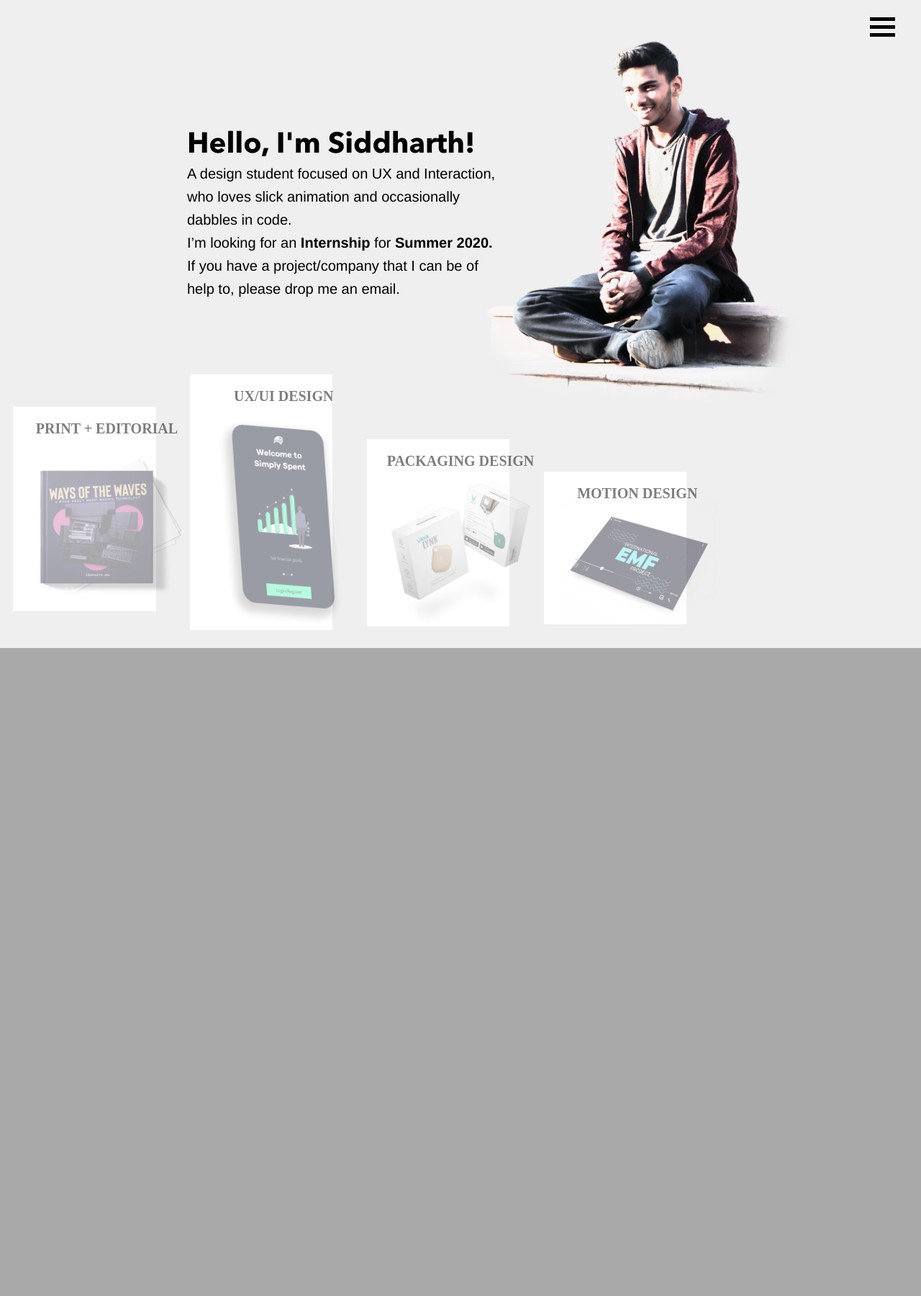
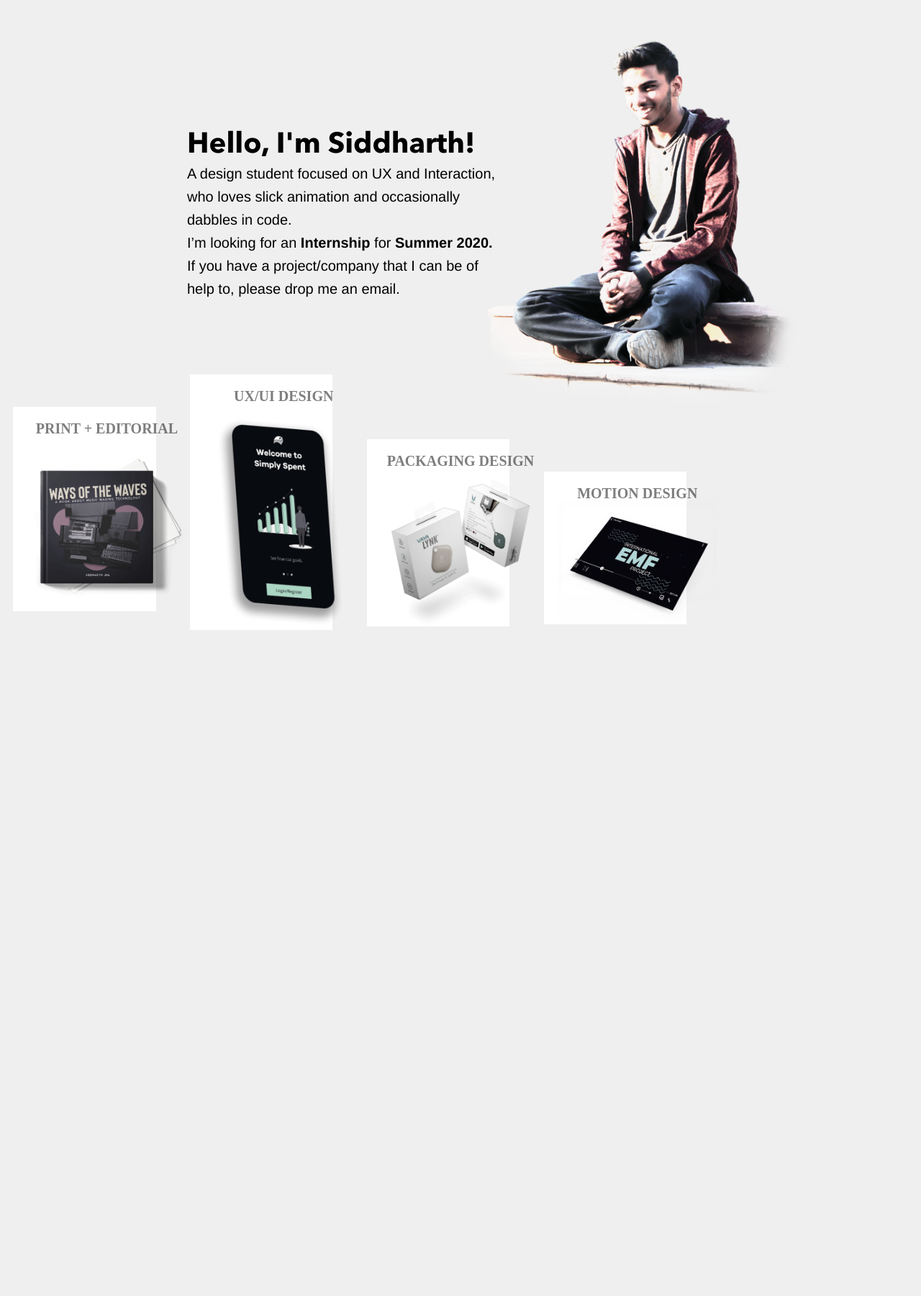
Before and after one commit to clearlysid/clearlysid.github.io, a Jekyll site: the page built from index.html, in a window 1280 px wide. Shown: the whole page at 72% size. Built offline with Jekyll 4.4.1, drawn with Linux system fonts in a browser that asks for light colours; some web fonts are replaced; after the commit the page ends 900 px from its top, so only the background shows below that.

Commit message:
animation implemented, nav removed

```diff
--- a/_includes/nav.html
+++ b/_includes/nav.html
@@ -1,4 +1,4 @@
-<nav>
+<!-- <nav>
     <div class="primary-nav-container" id="t">
 
 
@@ -13,4 +13,4 @@
     </div>
 
 
-</nav>
+</nav> -->
--- a/_layouts/default.html
+++ b/_layouts/default.html
@@ -6,7 +6,7 @@
         <center>
             <h2>Hello,</h2>
             <p>I'm still optimizing this site for mobile.</p>
-            <p>Why not view this on a desktop meanwhile?</p>
+            <p>Meanwhile, why not view this on a desktop?</p>
         </center>
     </div>
 
@@ -17,9 +17,12 @@
     {{ content }}
     </main>
 
+    <div id="overlay"></div>
+
 
     <script src="{{ site.baseurl }}/js/anime.min.js"></script>
     <script src="{{ site.baseurl }}/js/swup.min.js"></script>
+    <script src="{{ site.baseurl }}/js/SwupJsPlugin.min.js"></script>
     <script src="{{ site.baseurl }}/js/app.js"></script>
 </body>
 </html>
--- a/_layouts/project.html
+++ b/_layouts/project.html
@@ -9,9 +9,7 @@
     </div>
 </header>
 
-<div class="home-revealer transition-revealer-hide"></div>
-
-<a href="{{ site.baseurl }}/index.html" class="back-button"><img src="https://img.icons8.com/metro/52/000000/back.png"></a>
+<a href="{{ site.baseurl }}/index.html" class="back-button" data-swup-transition="home-page"><img src="https://img.icons8.com/metro/52/000000/back.png"></a>
 
 <article class="case-study">
     {{ content }}
--- a/index.html
+++ b/index.html
@@ -2,7 +2,7 @@
 title: Siddharth's Portfolio
 layout: default
 ---
-
+<div class="home-screen">
 <div class="hero">
     <div class="hero-text">
         <h3>Hello, I'm Siddharth!</h3>
@@ -20,7 +20,7 @@
 
 <div class="project-list" id="project-list">
     {% for project in site.work %}
-        <a class="project-item smooth transition-flow-up" href="{{ site.baseurl }}{{ project.permalink }}">
+        <a class="project-item smooth transition-flow-up" href="{{ site.baseurl }}{{ project.permalink }}" data-swup-transition="project-item">
             <div class="box" style="position: relative;">
                 <div class="project-item-bg"></div>
                 <h5 class="project-item-title">{{ project.work }}</h5>
@@ -29,5 +29,4 @@
         </a>
     {% endfor %}
 </div>
-
-<div class="project-revealer transition-revealer-show"></div>
+</div>
--- a/js/app.js
+++ b/js/app.js
@@ -18,7 +18,7 @@
         mouseX = mouse.clientX
         mouseY = mouse.clientY
     }
-
+9
     window.onmousedown = (mouse) => {
         mouseDown = true
     }
@@ -68,6 +68,7 @@
 
         requestAnimationFrame(render)
     }
+
     requestAnimationFrame(render)
 }
 
@@ -76,42 +77,42 @@
 })
 
 // Navigation Menu Flyout
-const primaryNavContainer = document.querySelector('.primary-nav-container');
-primaryNavContainer.addEventListener("mouseenter", function( event ) {
-    console.log("menu opens now");
-    const menuFlyout = anime({
-        targets: '.bar',
-        translateX: -48,
-        translateY: (elm, index, t) => 20 + (index * 50),
-        scaleX: 4,
-        scaleY: 8,
-        easing: 'easeInOutSine',
-        delay: (elm, index, t) => index * 20,
-        duration: 200,
-       });
+// const primaryNavContainer = document.querySelector('.primary-nav-container');
+// primaryNavContainer.addEventListener("mouseenter", function( event ) {
+//     console.log("menu opens now");
+//     const menuFlyout = anime({
+//         targets: '.bar',
+//         translateX: -48,
+//         translateY: (elm, index, t) => 20 + (index * 50),
+//         scaleX: 4,
+//         scaleY: 8,
+//         easing: 'easeInOutSine',
+//         delay: (elm, index, t) => index * 20,
+//         duration: 200,
+//        });
 
-}, false);
+// }, false);
 
-primaryNavContainer.addEventListener("mouseleave", function( event ) {
-    console.log("menu closes now");
-    const menuFlyin = anime({
-        targets: '.bar',
-        translateX: 0,
-        translateY: (elm, index, t) => (index / 50),
-        scaleX: 1,
-        scaleY: 1,
-        easing: 'easeInOutSine',
-        delay: (elm, index, t) => index * 20,
-        duration: 200,
-       });
+// primaryNavContainer.addEventListener("mouseleave", function( event ) {
+//     console.log("menu closes now");
+//     const menuFlyin = anime({
+//         targets: '.bar',
+//         translateX: 0,
+//         translateY: (elm, index, t) => (index / 50),
+//         scaleX: 1,
+//         scaleY: 1,
+//         easing: 'easeInOutSine',
+//         delay: (elm, index, t) => index * 20,
+//         duration: 200,
+//        });
 
-}, false);
+// }, false);
 
 
 
 function onContentReplaced() {
-    // Tilt Effect for Projects
-    {
+
+    if (document.querySelector('#project-list')) { //This checks if this #project-list exists
         const lineEq = (y2, y1, x2, x1, currentVal) => {
             // y = mx + b
             var m = (y2 - y1) / (x2 - x1), b = y1 - m * x1;
@@ -288,14 +289,97 @@
 
         let allowTilt = true;
         new Grid(document.querySelector('.project-list'));
+    }
 
 
-    //both these closed brackets necessary DO NOT DELETE i know its tempting
-    }
-}
-// onContentReplaced Ends here
 
-const swup = new Swup();
+
+} // onContentReplaced Ends here
+
+const options = [
+    {
+        from: '.*',
+        to: 'project-item',
+        in: function(next) {
+            document.querySelector('#swup').style.opacity = 0;
+            anime({
+                targets: '#swup',
+                easing: 'easeOutQuint',
+                duration: 1000,
+                opacity: 1,
+                complete: next
+            });
+        },
+        out: (next) => {
+            anime.set('#overlay', {translateY: 0});
+            anime.set('#overlay', {display: 'block'});
+            document.querySelector('#swup').style.opacity = 1;
+            var tl = anime.timeline({
+                duration: 1000
+            });
+
+            tl
+            .add({ // get rid of old <main> div when overlay covers screen
+                targets: '#swup',
+                easing: 'easeOutQuint',
+                duration: 1,
+                delay: 1000,
+                opacity: 0,
+            })
+            .add({ // overlay show up
+                targets: '#overlay',
+                easing: 'easeInOutQuint',
+                translateY: -1 * window.innerHeight,
+                complete: next
+            }, 0)
+            .add({ // overlay hide up
+                targets: '#overlay',
+                easing: 'easeOutQuint',
+                translateY: -2 * window.innerHeight,
+            })
+            .add({ // smooth thumbnails animation
+                targets: '.project-item',
+                delay: 200,
+                easing: 'easeInOutQuint',
+                duration: function() { return anime.random(800, 1200); },
+                translateY: -1 * window.innerHeight - 50,
+            }, 0);
+        }
+    } //needs comma if next array item exists
+
+    // {
+    //     from: '.*',
+    //     to: 'home-page',
+    //     in: function(next) {
+    //         document.querySelector('#swup').style.opacity = 0;
+    //         anime({
+    //             targets: '#swup',
+    //             easing: 'easeOutQuint',
+    //             duration: 1000,
+    //             opacity: 1,
+    //             complete: next
+    //         });
+    //     },
+    //     out: (next) => {
+    //         anime.set('#overlay', {translateY: -2 * window.innerHeight});
+    //         anime.set('#overlay', {display: 'block'});
+    //         document.querySelector('#swup').style.opacity = 1;
+    //         anime({
+    //             targets: '#swup',
+    //             easing: 'easeOutQuint',
+    //             duration: 1000,
+    //             opacity: 0,
+    //             complete: next
+    //         });
+    //     }
+    // }
+
+
+];
+
+const swup = new Swup({
+    plugins: [new SwupJsPlugin(options)]
+  });
 
 onContentReplaced();
 
--- a/styles/_sass/_animations.scss
+++ b/styles/_sass/_animations.scss
@@ -1,59 +1,11 @@
-.transition-flow-up {
-    transform-origin: bottom;
-    transition: 1s transform cubic-bezier(0.86, 0, 0.07, 1) 0.2s;
-    transform: translateY(0);
-}
-
-.transition-flow-up:nth-child(1) {
-    transition-duration: 1.3s;
-}
-.transition-flow-up:nth-child(2) {
-    transition-duration: 1.1s;
-}
-.transition-flow-up:nth-child(3) {
-    transition-duration: 1.4s;
-}
-.transition-flow-up:nth-child(4) {
-    transition-duration: 1.2s;
-}
-.transition-flow-up:nth-child(5) {
-    transition-duration: 1.4s;
-}
-
-html.is-animating .transition-flow-up {
-    transform: translateY(calc(-100vh - 30px));
-}
-
-.project-revealer {
+#overlay {
     position: absolute;
+    // top: 0;
     top: 100vh;
     left: 0;
     width: 100%;
     height: 100vh;
-    background: darkgrey;
-    z-index: 9;
+    background-color: #cccccc;
+    z-index: 5;
+    display: none;
 }
-
-.home-revealer {
-    position: absolute;
-    top: 100vh;
-    left: 0;
-    width: 100%;
-    height: 100vh;
-    background: darkgrey;
-    transform: translateY(-200%);
-}
-
-.transition-revealer-show {
-    transition: 1s transform cubic-bezier(0.86, 0, 0.07, 1);
-    transform: translateY(0);
-}
-
-html.is-leaving .transition-revealer-show {
-    transform: translateY(-100%);
-}
-
-html.is-animating .transition-revealer-hide {
-    transition: 1s transform cubic-bezier(0.23, 1, 0.32, 1);
-    transform: translateY(-100%);
-}
--- a/styles/_sass/_components.scss
+++ b/styles/_sass/_components.scss
@@ -1,5 +1,4 @@
 .hero {
-    position: static;
     display: grid;
     max-width: 60vw;
     width: 100%;
@@ -52,6 +51,7 @@
         grid-template-columns: repeat(5, 1fr);
         align-items: end;
         z-index: 10;
+        // overflow: hidden;
 }
 
 .project-item {
@@ -106,14 +106,14 @@
 	flex: none;
 	margin: 0 auto;
 	max-width: 100%;
-    filter: grayscale(0.2);
-    opacity: 0.4;
+    filter: grayscale(0.8);
+    // opacity: 0.4;
 	transition: all 0.3s;
 }
 
 .project-item:hover .project-item-img {
     filter: grayscale(0);
-    opacity: 1;
+    // opacity: 1;
 }
 
 .project-item:hover .project-item-title {
@@ -135,7 +135,7 @@
     right: 0;
     height: 280px;
     width: 280px;
-    z-index: 2;
+    z-index: 60;
     margin-left: auto;
     border-radius: 50%;
 }
@@ -186,3 +186,8 @@
         display: none;
     }
 }
+
+.home-screen {
+    height: 100vh;
+	overflow: hidden;
+}
```
